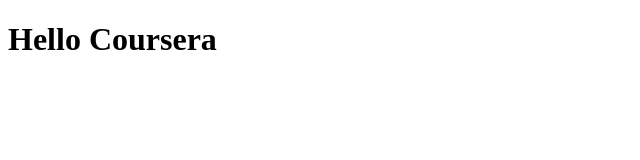
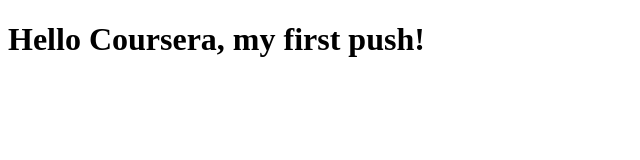
Before and after one commit to barbcent/first-barb-repo-ever, a plain HTML site: page site/index.html in a window 1280 px wide. Shown: the whole page, without its empty margins (0-640 px from the left). Drawn offline with Linux system fonts and the light colour scheme.

Commit message:
Small adition to our page content.

```diff
--- a/site/index.html
+++ b/site/index.html
@@ -8,6 +8,6 @@
 </head>
 <body>
 	<h1>
-	Hello Coursera</h1>
+	Hello Coursera, my first push!</h1>
 </body>
 </html>
```
